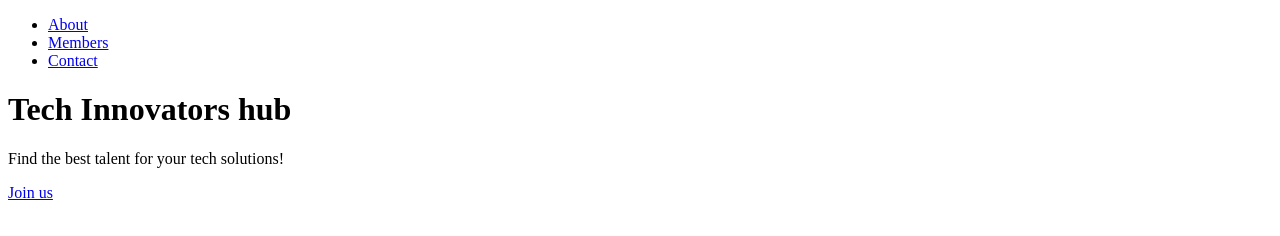
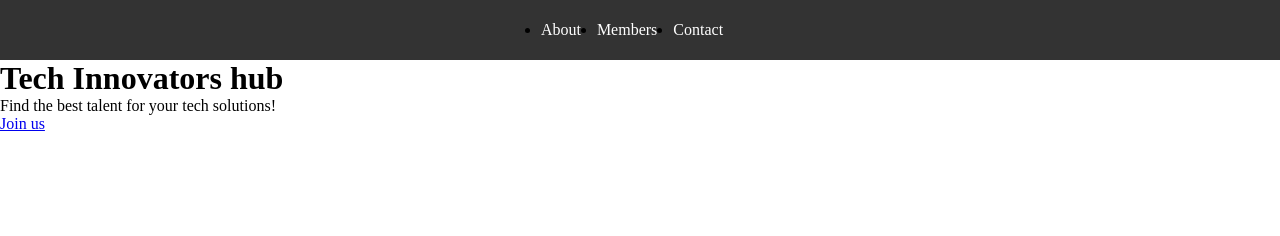
Before and after one commit to BrendahKiragu/my_new_directory, a plain HTML site: page index.html in a window 1280 px wide. Drawn offline with Linux system fonts and the light colour scheme.

Commit message:
adds styling to nav bar

```diff
--- a/index.html
+++ b/index.html
@@ -4,6 +4,7 @@
   <meta charset="UTF-8">
   <meta name="viewport" content="width=device-width, initial-scale=1.0">
   <title>Thrive Tribe</title>
+  <link rel="stylesheet" href="./style.css">
 </head>
 <body>
   <header>
@@ -11,7 +12,7 @@
      <ul>
       <li> <a href="#">About</a></li>
       <li> <a href="#">Members</a></li>
-      <li><a href="#">Contact</a></li>
+      <li> <a href="#">Contact</a></li>
      </ul>
     </nav>
     <div>
@@ -22,6 +23,5 @@
       <a href="#">Join us</a>
     </div>
   </header>
-  <nav></nav>
 </body>
 </html>
--- a/style.css
+++ b/style.css
@@ -0,0 +1,26 @@
+*{
+  margin: 0;
+  padding: 0;
+}
+
+nav{
+  height: 60px;
+  background-color: #333;
+  display: flex;
+  align-items: center;
+  justify-content: center;
+  }
+
+nav ul {
+    display: flex;
+
+  }
+
+  nav ul li {
+    margin-right: 1rem;
+  }
+
+nav ul li a {
+  color: white;
+  text-decoration: none;
+  }
```
